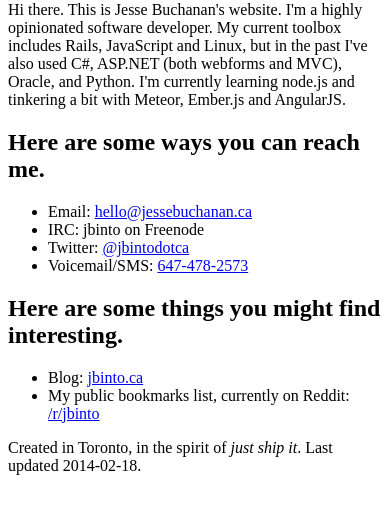
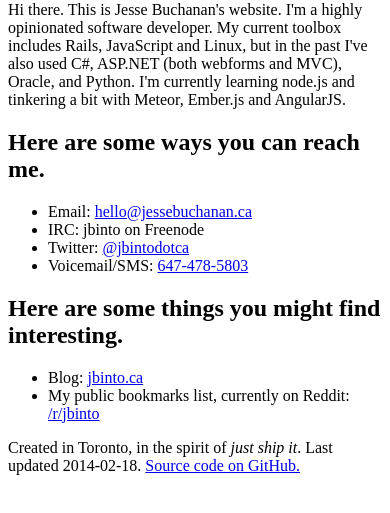
Before and after one commit to jbinto/DEFUNCT-jessebuchanan.ca, a plain HTML site: page index.html in a window 390 px wide. Shown: the part 79-592 px from the top of the page. Drawn offline with Linux system fonts and the light colour scheme.

Commit message:
Fix wrong phone number

```diff
--- a/index.html
+++ b/index.html
@@ -30,7 +30,7 @@
     <li>Email: <a href="mailto:hello@jessebuchanan.ca">hello@jessebuchanan.ca</a></li>
     <li>IRC: jbinto on Freenode</li>
     <li>Twitter: <a href="http://twitter.com/jbintodotca">@jbintodotca</a></li>
-    <li>Voicemail/SMS: <a href="tel:6474785273">647-478-2573</a></li>
+    <li>Voicemail/SMS: <a href="tel:6474785803">647-478-5803</a></li>
 </ul>
 
 <h2>Here are some things you might find interesting.</h2>
@@ -39,4 +39,4 @@
     <li>My public bookmarks list, currently on Reddit: <a href="http://reddit.com/r/jbinto">/r/jbinto</a>
 </ul>
 
-<p>Created in Toronto, in the spirit of <em>just ship it</em>. Last updated 2014-02-18.</a>
+<p>Created in Toronto, in the spirit of <em>just ship it</em>. Last updated 2014-02-18. <a href="https://github.com/jbinto/jessebuchanan.ca">Source code on GitHub.</a></a>
```
